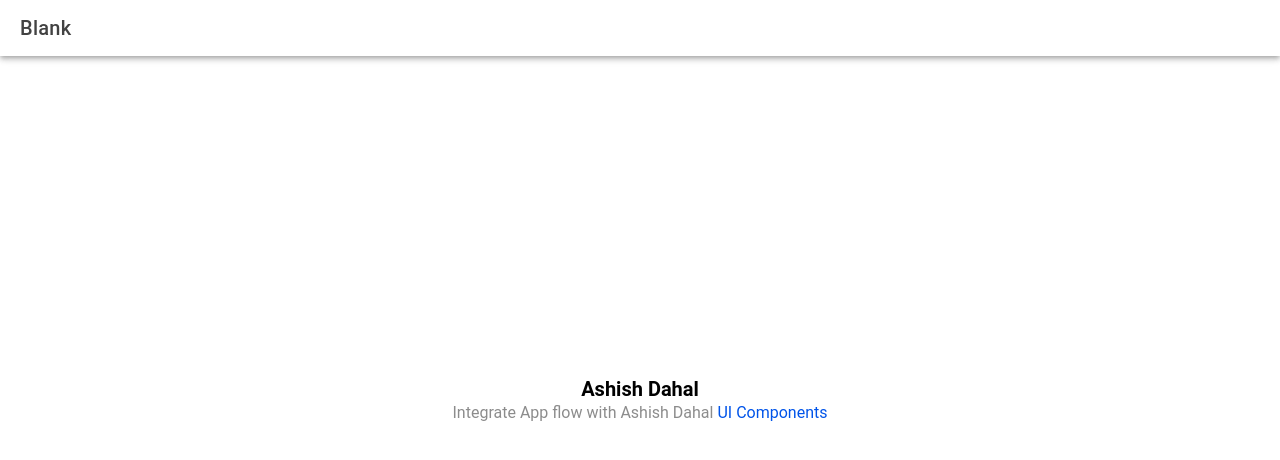
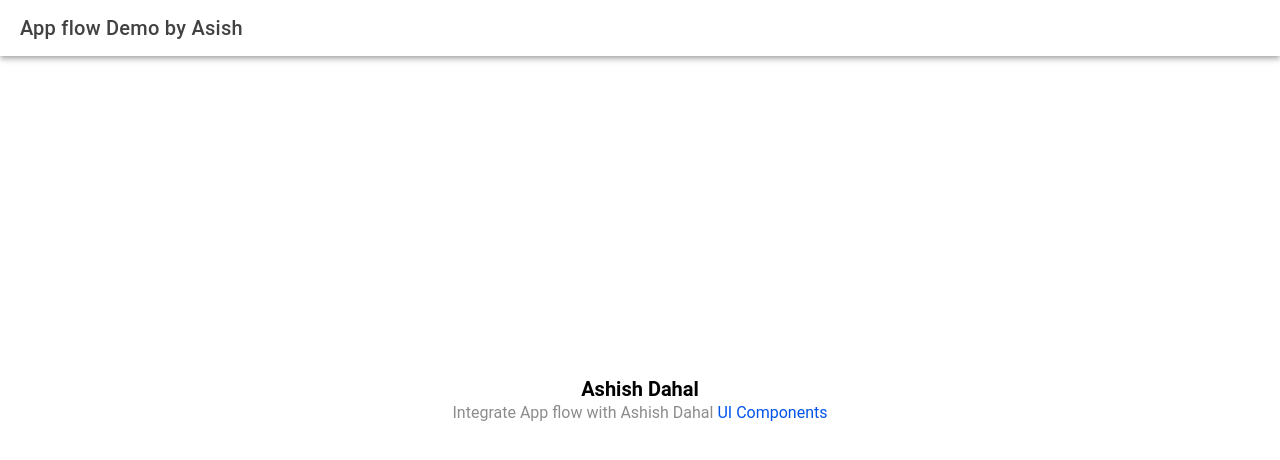
Before and after one commit to Aashish-Dahal/appflow_demo, a React (Vite) app: page /home in a window 1280 px wide. Shown: the top 460 px of the page. Built offline with nearby package versions, Linux system fonts and the light colour scheme.

Commit message:
feat: live update test 1

```diff
--- a/src/pages/Home.tsx
+++ b/src/pages/Home.tsx
@@ -7,7 +7,7 @@ const Home: React.FC = () => {
     <IonPage>
       <IonHeader>
         <IonToolbar>
-          <IonTitle>Blank</IonTitle>
+          <IonTitle>App flow Demo by Asish</IonTitle>
         </IonToolbar>
       </IonHeader>
       <IonContent fullscreen>
```
